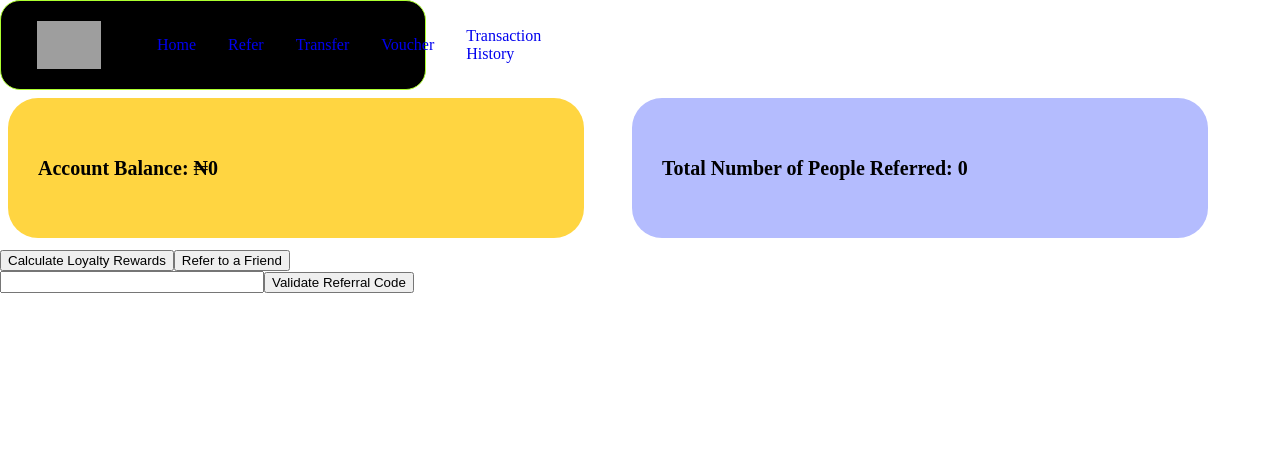
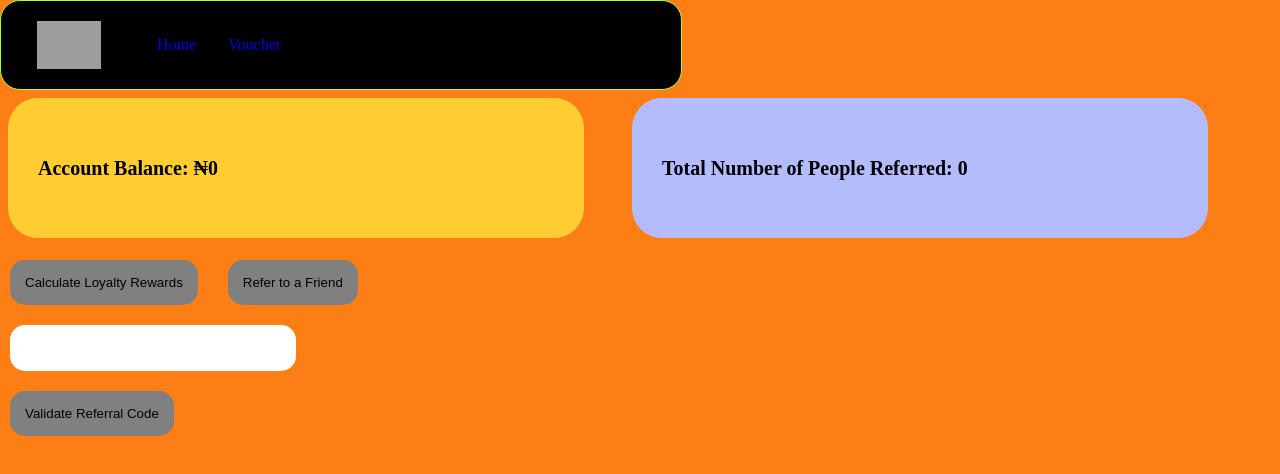
Before and after one commit to OGMONARCH/marketwallet, a React (Create React App) app: page / in a window 1280 px wide. Shown: the top 474 px of the page. Built offline with nearby package versions, Linux system fonts and the light colour scheme; grey boxes are pictures that could not be loaded.

Commit message:
gvujhbkl;'

```diff
--- a/package.json
+++ b/package.json
@@ -12,6 +12,7 @@
     "react-dom": "^18.2.0",
     "react-router-dom": "^6.21.0",
     "react-scripts": "5.0.1",
+    "react-toastify": "^9.1.3",
     "web-vitals": "^2.1.4"
   },
   "scripts": {
--- a/src/App.js
+++ b/src/App.js
@@ -4,8 +4,7 @@ import './Style/general.css';
 import { BrowserRouter, Routes, Route } from 'react-router-dom';
 import Navbar from './component/Navbar';
 import Home from './component/Home';
-import Transfer from './component/Transfer';
-import TransactionHistory from './component/TransactionHistory';
+// import ReferralInfo from './component/ReferralInfo';
 import Voucher from './component/Voucher';
 
 function App() {
@@ -15,10 +14,8 @@ function App() {
         <Navbar />
         <Routes>
           <Route path="/" element={<Home />} />
+          <Route path="/Voucher" element={<Voucher/>} />
           {/* <Route path="/referralInfo" element={<ReferralInfo />} /> */}
-          <Route path="/transfer" element={<Transfer />} />
-          <Route path="/Voucher" element={<Voucher/>} />
-          <Route path="/transaction-history" element={<TransactionHistory />} />
         </Routes>
       </BrowserRouter>
     </div>
--- a/src/Style/general.css
+++ b/src/Style/general.css
@@ -7,7 +7,7 @@ header{
     display: flex;
     background: black;
     height: 3rem;
-    width: 30%;
+    width: 50%;
     align-items: center;
     /* margin: 1rem; */
     padding: 20px;
@@ -68,3 +68,7 @@ header{
     margin: .5rem;
     border-radius: 30px;
 }
+
+body{
+    background:  #fd7e14;
+}
--- a/src/component/Home.js
+++ b/src/component/Home.js
@@ -1,20 +1,17 @@
-import React, { useState } from 'react';
-import axios from 'axios';
+import React, { useState, useEffect } from 'react';
 import '../Style/general.css';
 import '../Style/global.css';
-// import { v4 as uuidv4 } from 'uuid';
-// import Clipboard from 'clipboard';
 
 const Home = () => {
  const [referredPeople, setReferredPeople] = useState(0);
  const [accountBalance, setAccountBalance] = useState(0);
  const [referralCode, setReferralCode] = useState('');
-//  const [referredUsers, setReferredUsers] = useState([]);
-//  const [newUser, setNewUser] = useState('');
+ const [referredUsers, setReferredUsers] = useState([]);
+
 
  const referToFriend = () => {
     setReferredPeople(referredPeople + 1);
-   //  setReferredUsers([...referredUsers, { id: uuidv4(), username }]);
+    setReferredUsers([...referredUsers, ]);//{ id: e-mail, username }
  };
 
  const calculateLoyaltyRewards = () => {
@@ -34,6 +31,7 @@ const Home = () => {
 
       if (response.ok) {
         console.log('Referral code is valid');
+        console.log(response)
       } else {
         console.error('Referral code is invalid');
       }
@@ -47,9 +45,9 @@ const Home = () => {
 //    setNewUser(e.target.value);
 //    };
 
-   // const handlerefer = () =>{
-   //    setReferralCode(uuidv4)
-   // }
+   const handleRefer = () =>{
+      setReferralCode() //code
+   }
 
  const handleSubmit = (e) => {
     e.preventDefault();
@@ -58,20 +56,6 @@ const Home = () => {
    //  setNewUser('');
  };
 
-//  const handleCopyClick = (e) => {
-//    const clipboard = new Clipboard('.clipboard-btn', {
-//      text: function () {
-//        return referralCode;
-//      },
-//    });
-//    clipboard.on('success', function (e) {
-//      e.clearSelection();
-//      clipboard.destroy();
-//    });
-//    clipboard.on('error', function (e) {
-//      clipboard.destroy();
-//    });
-// };
 
  return (
     <div>
@@ -79,17 +63,19 @@ const Home = () => {
         <span className='accountbalance'>Account Balance: ₦{accountBalance}</span>
         <span className='numberreferral'>Total Number of People Referred: {referredPeople}</span>
       </div>
-      <button onClick={calculateLoyaltyRewards}>Calculate Loyalty Rewards</button>
-      <button onClick={referToFriend}>Refer to a Friend</button>
+      <div style={{display: 'flex', gap: 10}}>
+      <button onClick={calculateLoyaltyRewards} style={{background: 'grey', padding: 15, margin: 10,border: 2, borderRadius: 15}}>Calculate Loyalty Rewards</button>
+      <button onClick={referToFriend} style={{background: 'grey', padding: 15, margin: 10,border: 2, borderRadius: 15}}>Refer to a Friend</button>
+      </div>
       <form onSubmit={handleSubmit}>
         <input
           type="text"
           value={referralCode}
           onChange={(e) => setReferralCode(e.target.value)}
-          style={{width:'20%',height:'1rem'}}
+          style={{width:'20%',height:'1rem',padding: 15, margin: 10,border: 2, borderRadius: 15}}
         />
-        {/* <button type="button" className="clipboard-btn" onClick={handleCopyClick}>Copy</button> */}
-        <button type="submit">Validate Referral Code</button>
+        <br/>
+        <button type="submit" onClick={(e)=> handleRefer(e)} style={{background: 'grey', padding: 15, margin: 10,border: 2, borderRadius: 15}}>Validate Referral Code</button>
       </form>
       {/* <div>
         <h3>Referred Users:</h3>
--- a/src/component/Navbar.js
+++ b/src/component/Navbar.js
@@ -9,10 +9,8 @@ const Navbar = () => {
          <nav className='nav-section'>
             <ul>
                 <li><Link to={'/'}>Home</Link></li>
-                <li><Link to={'/referralInfo'}>Refer</Link></li>
-                <li><Link to={'/transfer'}>Transfer</Link></li>
+                {/* <li><Link to={'/referralInfo'}>ReferInfo</Link></li> */}
                 <li><Link to={'/Voucher'}>Voucher</Link></li>
-                <li><Link to={'/transaction-history'}>Transaction History</Link></li>
             </ul>
         </nav>
     </header>
--- a/src/component/Voucher.js
+++ b/src/component/Voucher.js
@@ -1,5 +1,7 @@
 import React, { useState, useEffect } from 'react';
 import axios from 'axios';
+import { ToastContainer, toast } from 'react-toastify';
+import 'react-toastify/dist/ReactToastify.css';
 
 const Voucher = () => {
   const [voucherData, setVoucherData] = useState([]);
@@ -8,16 +10,14 @@ const Voucher = () => {
 
   useEffect(() => {
     getVoucherData();
-
   }, []);
 
   const getVoucherData = async () => {
     try {
-            const response = await axios.get('http://localhost:3001/vouchers');
+      const response = await axios.get('https://backends-zgvg.onrender.com/api/generate');
       setVoucherData(response.data);
-
     } catch (error) {
-            console.error('Error fetching voucher data:', error);
+      toast.error('Error fetching voucher data:', error);
     }
   };
 
@@ -28,26 +28,23 @@ const Voucher = () => {
   const handleSubmit = async (event) => {
     event.preventDefault();
 
-        const selectedVoucher = voucherData.find(
-            (voucher) => voucher.id === event.target.id.value
-        );
+    const selectedVoucherId = event.target.voucher.value;
 
-        if (!selectedVoucher) {
-            return;
-        }
     try {
-            const response = await axios.post('http://localhost:3001/vouchers/redeem', {
-                voucherId: selectedVoucher.id,
-                amount,
+      const response = await axios.post('https://backends-zgvg.onrender.com/api/validate', {
+        voucherCode: selectedVoucherId,
       });
 
-            if (response.data.status === 'success') {
-                setMessage('Voucher redeemed successfully!');
+      if (response.data.message === 'Voucher code is valid') {
+        // Now you can use the voucher details from the backend response
+        // to further process the payment or apply the discount.
+
+        setMessage('Voucher validated successfully!');
       } else {
-                setMessage('Error redeeming voucher: ' + response.data.message);
+        setMessage('Error validating voucher: ' + response.data.message);
       }
     } catch (error) {
-            console.error('Error redeeming voucher:', error);
+      toast.error('Error validating voucher:', error);
     }
   };
 
@@ -56,14 +53,15 @@ const Voucher = () => {
       <h1>Voucher Payment Methods</h1>
       <form onSubmit={handleSubmit}>
         <label htmlFor="voucher">Select Voucher:</label>
-                <select id="voucher" name="id" required>
+        <select id="voucher" name="voucher" required style={{height:'100%', width:'50%',padding: 20, border: 0, borderRadius: 20}}>
           {voucherData.map((voucher) => (
-                        <option key={voucher.id} value={voucher.id}>
-                            {voucher.name}
+            <option key={voucher._id} value={voucher.code}>
+              {voucher.code}
             </option>
           ))}
         </select>
         <br />
+        <br/>
         <label htmlFor="amount">Amount:</label>
         <input
           type="number"
@@ -72,10 +70,13 @@ const Voucher = () => {
           value={amount}
           onChange={handleAmountChange}
           required
+          style={{margin: 20, border: 5, borderRadius: 10, padding: 20, boxShadow: 20}}
         />
         <br />
-                <button type="submit">Redeem</button>
+        <button type="submit" style={{padding: 20, margin: 15, border: 10, borderRadius: 20, background: 'greenyellow'}}>Validate</button>
       </form>
+      <p>{message}</p>
+      <ToastContainer />
     </div>
   );
 };
```
Also changed, not shown: src/component/ReferralInfo.js (+7 -4 lines), 1 other file (tests, documents, lock files or other folders). Lines whose indentation alone changed are shown as unchanged.
